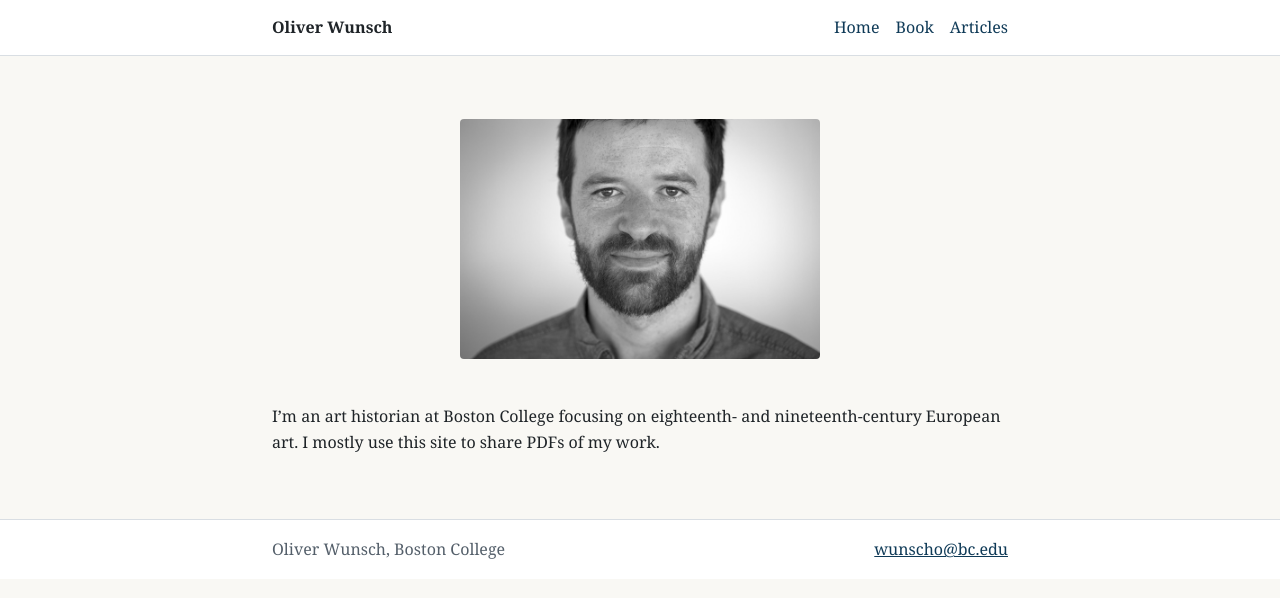
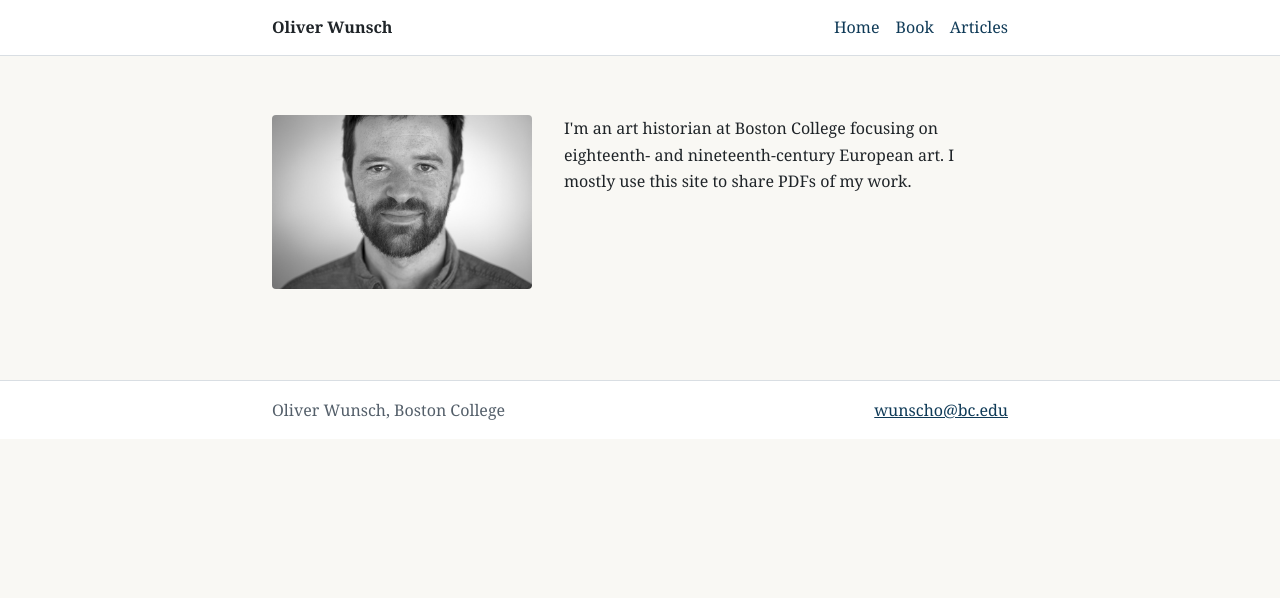
Before and after one commit to owunsch/owunsch.github.io, a Jekyll site: the page built from index.md, in a window 1280 px wide. Shown: the top 598 px of the page. Built offline with Jekyll 4.4.1, drawn with Linux system fonts in a browser that asks for light colours.

Commit message:
layout change of index

```diff
--- a/assets/css/main.css
+++ b/assets/css/main.css
@@ -88,17 +88,25 @@ h1 {
   margin: 1.5rem 0 0;
 }
 
+.home-profile {
+  margin: 1.25rem 0 2rem;
+}
+
 .home-headshot {
-  margin: 1.75rem 0 2.25rem;
+  margin: 0 0 1.25rem;
   text-align: center;
 }
 
 .home-headshot img {
-  width: min(360px, 90%);
-  max-width: 360px;
+  width: 90%;
+  max-width: 260px;
   height: auto;
   border-radius: 4px;
   display: inline-block;
+}
+
+.home-intro p {
+  margin: 0;
 }
 
 .article-item {
@@ -210,12 +218,24 @@ h1 {
     font-size: 0.98rem;
   }
 
+}
+
+@media (min-width: 48rem) {
+  .home-profile {
+    display: grid;
+    grid-template-columns: minmax(220px, 260px) 1fr;
+    gap: 2rem;
+    align-items: start;
+    margin: 1.5rem 0 2.25rem;
+  }
+
   .home-headshot {
-    margin: 1.5rem 0 2rem;
+    margin: 0;
+    text-align: left;
   }
 
   .home-headshot img {
-    width: 90%;
-    max-width: 360px;
+    width: 100%;
+    max-width: 260px;
   }
 }
--- a/index.md
+++ b/index.md
@@ -1,11 +1,14 @@
 ---
 title: Home
 ---
-<figure class="home-headshot">
-  <img
-    src="{{ '/assets/img/headshot-optimized.jpg' | relative_url }}"
-    alt="Oliver Wunsch"
-    loading="lazy">
-</figure>
-
-{{ site.home_intro.short_blurb }}
+<section class="home-profile">
+  <figure class="home-headshot">
+    <img
+      src="{{ '/assets/img/headshot-optimized.jpg' | relative_url }}"
+      alt="Oliver Wunsch"
+      loading="lazy">
+  </figure>
+  <div class="home-intro">
+    <p>{{ site.home_intro.short_blurb }}</p>
+  </div>
+</section>
```
